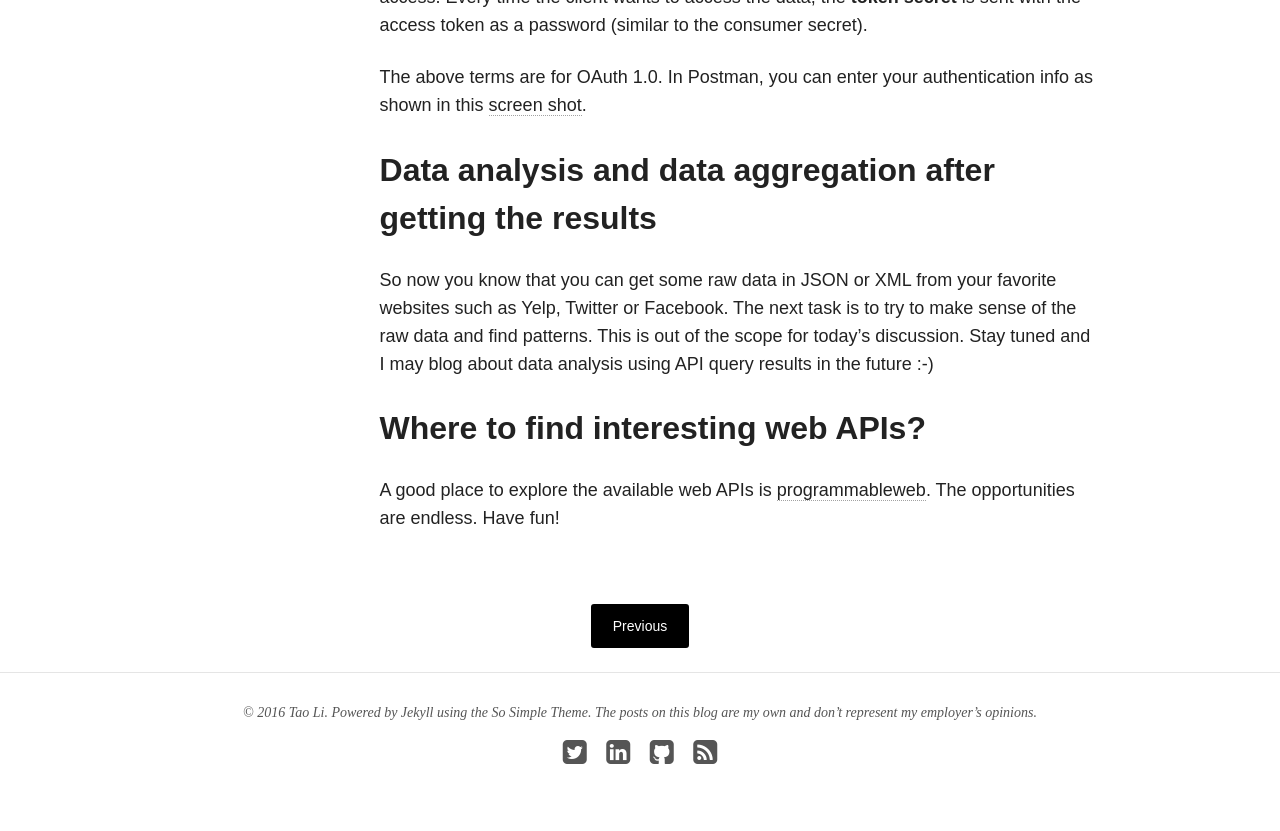
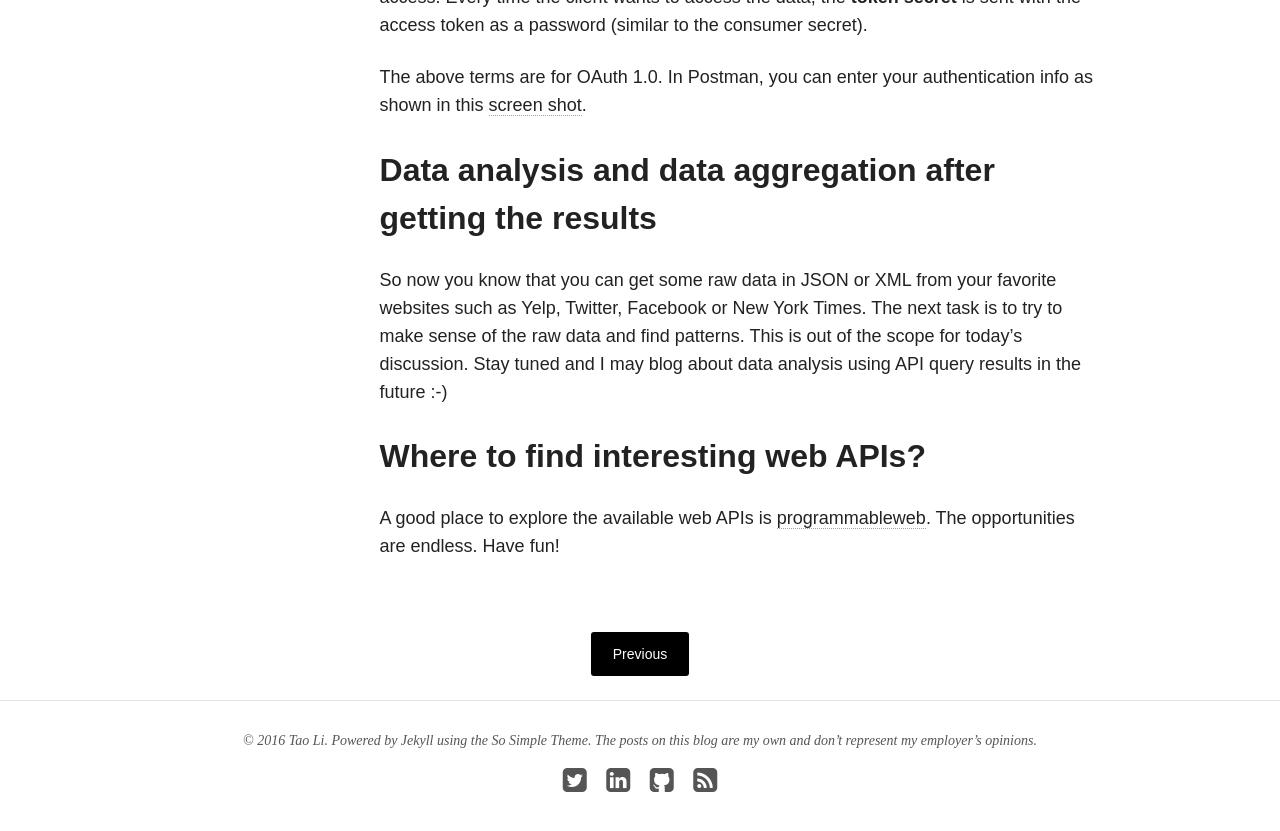
Before and after one commit to taolicd/taolicd.github.io, a Jekyll site: the page built from _posts/blog/2016-05-15-API2.md, in a window 1280 px wide and 900 px high, scrolled down 3224 px. Shown: the top 831 px of the window. Built offline with Jekyll 4.4.1, drawn with Linux system fonts in a browser that asks for light colours; comment, search, counter and statistics services are not loaded.

Commit message:
new post

```diff
--- a/_posts/blog/2016-05-15-API2.md
+++ b/_posts/blog/2016-05-15-API2.md
@@ -84,7 +84,7 @@ The above terms are for OAuth 1.0. In Postman, you can enter your authentication
 
 ## Data analysis and data aggregation after getting the results
 
-So now you know that you can get some raw data in JSON or XML from your favorite websites such as Yelp, Twitter or Facebook. The next task is to try to make sense of the raw data and find patterns. This is out of the scope for today's discussion. Stay tuned and I may blog about data analysis using API query results in the future :-)
+So now you know that you can get some raw data in JSON or XML from your favorite websites such as Yelp, Twitter, Facebook or New York Times. The next task is to try to make sense of the raw data and find patterns. This is out of the scope for today's discussion. Stay tuned and I may blog about data analysis using API query results in the future :-)
 
 
 ## Where to find interesting web APIs?
```
